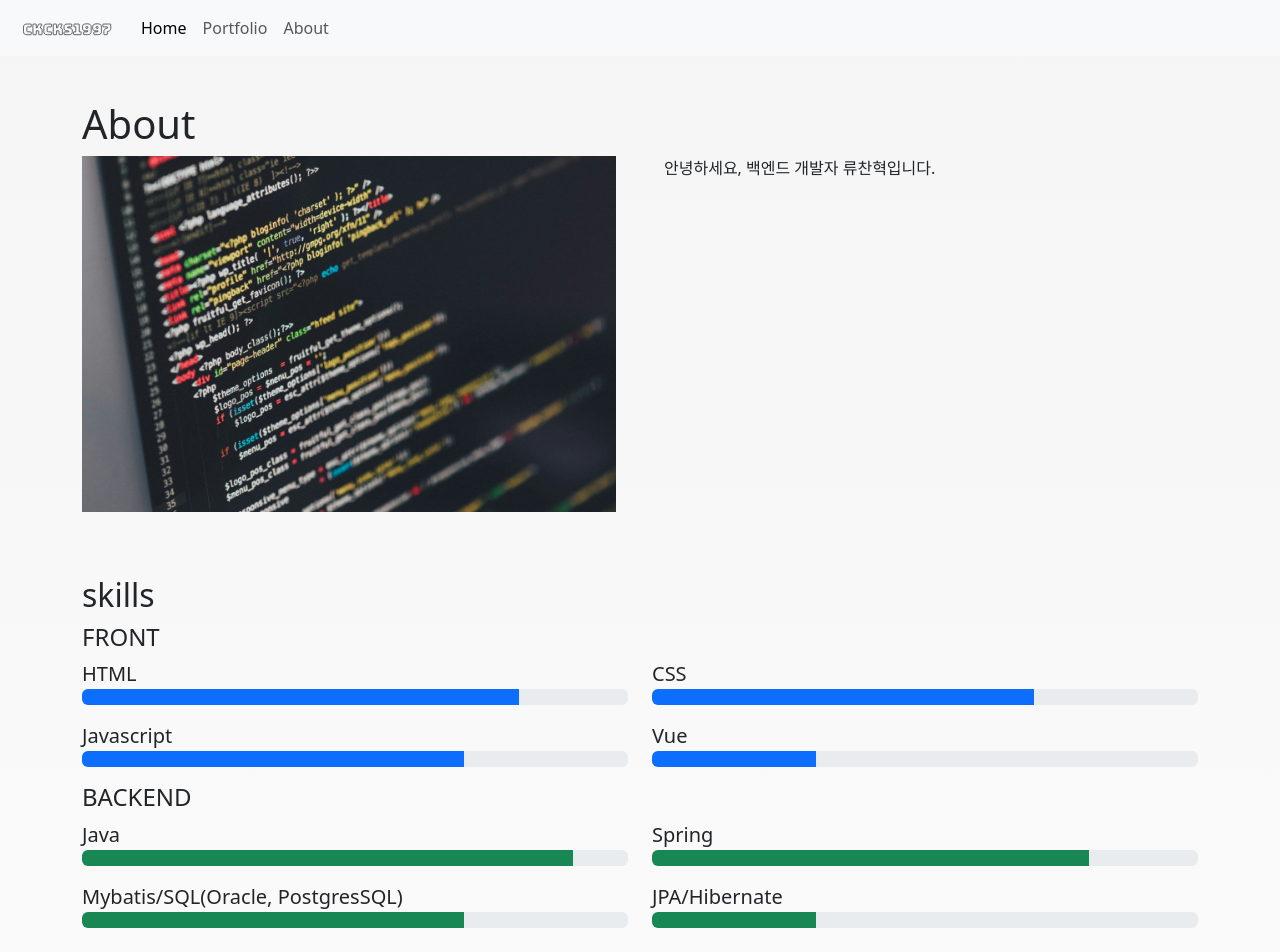
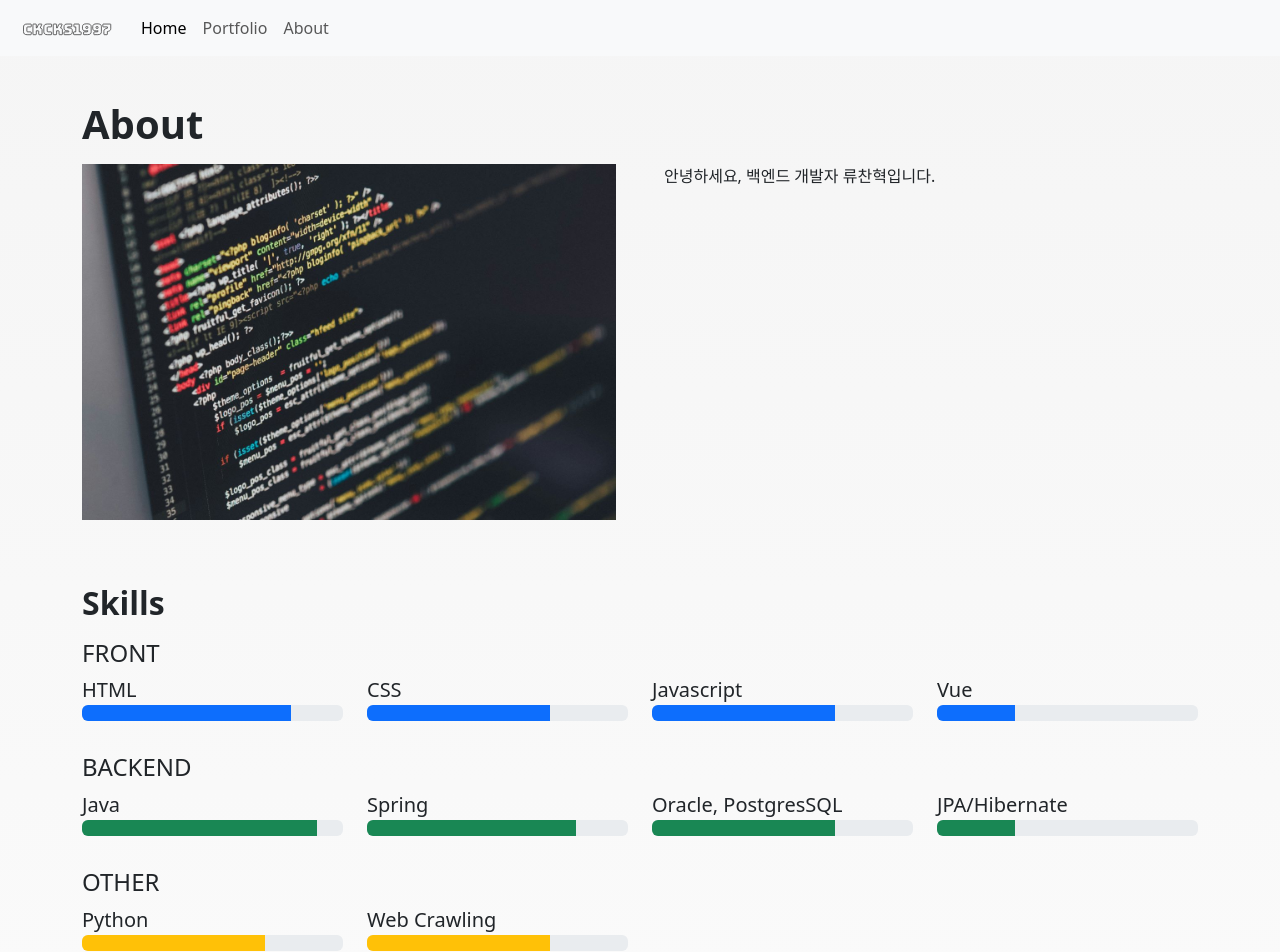
Before and after one commit to ckcks1997/vue-portfolio, a Vue app: page / in a window 1280 px wide. Shown: the top 952 px of the page. Built offline with nearby package versions, Linux system fonts and the light colour scheme.

Commit message:
- 메인 css 수정, 데이터 추가

```diff
--- a/src/assets/skills.js
+++ b/src/assets/skills.js
@@ -15,12 +15,20 @@ const skills = [
       { info: 'item', name: 'Spring', point: '80%', color: 'bg-success' },
       {
         info: 'item',
-        name: 'Mybatis/SQL(Oracle, PostgresSQL)',
+        name: 'Oracle, PostgresSQL',
         point: '70%',
         color: 'bg-success',
       },
       { info: 'item', name: 'JPA/Hibernate', point: '30%', color: 'bg-success' },
- ]}
+ ]},
+  {
+    info: 'head',
+    name: 'OTHER',
+    items:[
+      { info: 'item', name: 'Python', point: '70%', color: 'bg-warning' },
+      { info: 'item', name: 'Web Crawling', point: '70%', color: 'bg-warning' },
+    ]
+  }
 ]
 
 export default skills
--- a/src/components/About.vue
+++ b/src/components/About.vue
@@ -5,7 +5,7 @@ import skills from "../assets/skills.js";
 
 <template>
   <section id="about" class="container">
-    <h1>About</h1>
+    <h1 class="fw-bold mb-3">About</h1>
     <div class="row gx-5">
       <figure class="col-md-6">
         <img src="/images/about-1.jpg" alt="profile" />
@@ -14,11 +14,11 @@ import skills from "../assets/skills.js";
       <p class="col-md-6">안녕하세요, 백엔드 개발자 류찬혁입니다.</p>
     </div>
     <article class="row mt-5">
-      <h2>skills</h2>
-      <div >
-        <div class="row" v-for="skillgroup in skills">
+      <h2 class="fw-bold mb-3">Skills</h2>
+      <div>
+        <div class="row mb-3" v-for="skillgroup in skills">
           <h4 class="col-md-12">{{skillgroup.name}}</h4>
-          <div class="col-md-6"
+          <div class="col-md-3"
                v-for="skill in skillgroup.items">
             <dl>
               <dt class="lead">{{ skill.name }}</dt>
```
